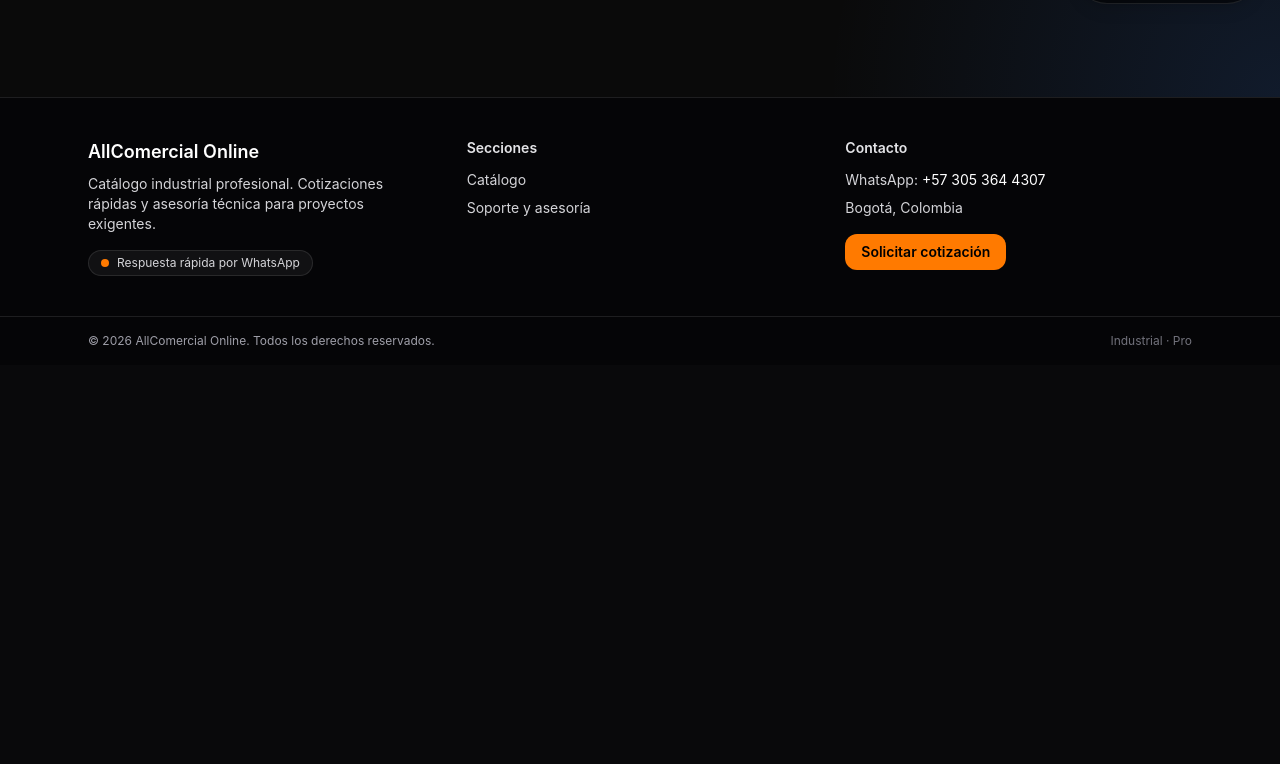
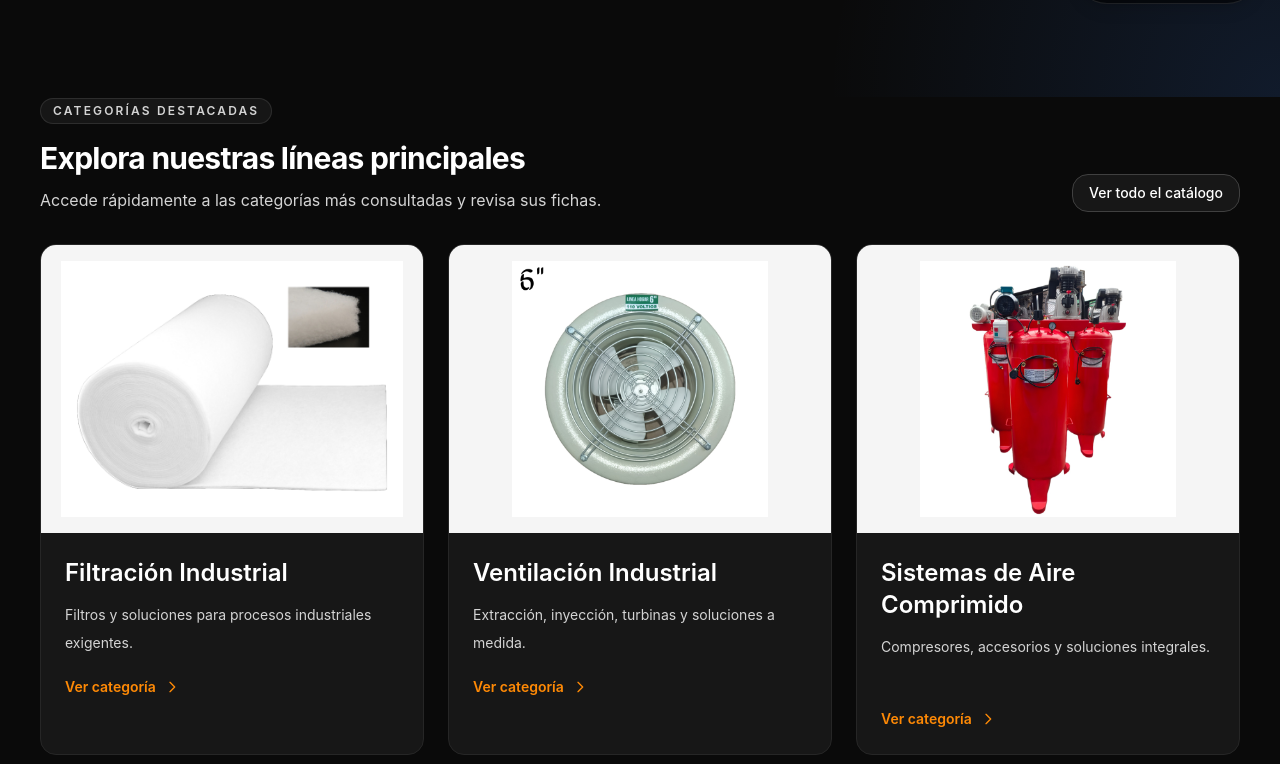
Before and after one commit to comercialairenet-max/allcomercial-pro, a Next.js app: page / in a window 1280 px wide. Shown: the part 776-1540 px from the top of the page. Before the commit the page ends 1141 px from the top, so only its background shows below. Built offline with nearby package versions, Linux system fonts and the light colour scheme.

Commit message:
feat: home con categorias destacadas

```diff
--- a/app/page.tsx
+++ b/app/page.tsx
@@ -1,6 +1,10 @@
 import Link from 'next/link'
+import { CATEGORIES } from '@/lib/catalogo'
+import Image from 'next/image'
 
 export default function Home() {
+  const destacadas = CATEGORIES.slice(0, 3)
+
   return (
     <main className="min-h-screen bg-neutral-950 text-white">
       <section className="relative overflow-hidden">
@@ -66,6 +70,90 @@ export default function Home() {
           </div>
         </div>
       </section>
+
+      <section className="mx-auto max-w-7xl px-6 pb-20 sm:px-8 lg:px-10">
+        <div className="mb-8 flex items-end justify-between gap-4">
+          <div>
+            <span className="inline-flex items-center rounded-full border border-white/10 bg-white/5 px-3 py-1 text-xs font-semibold uppercase tracking-[0.18em] text-neutral-300">
+              Categorías destacadas
+            </span>
+            <h2 className="mt-4 text-3xl font-bold tracking-tight text-white">
+              Explora nuestras líneas principales
+            </h2>
+            <p className="mt-3 max-w-2xl text-neutral-300">
+              Accede rápidamente a las categorías más consultadas y revisa sus fichas.
+            </p>
+          </div>
+
+          <Link
+            href="/catalogo"
+            className="hidden rounded-2xl border border-neutral-700 bg-neutral-900 px-4 py-2 text-sm font-medium text-white transition hover:border-neutral-500 hover:bg-neutral-800 md:inline-flex"
+          >
+            Ver todo el catálogo
+          </Link>
+        </div>
+
+        <div className="grid grid-cols-1 gap-6 md:grid-cols-2 xl:grid-cols-3">
+          {destacadas.map((cat) => (
+            <Link
+              key={cat.slug}
+              href={`/catalogo/${cat.slug}`}
+              className="group overflow-hidden rounded-2xl border border-neutral-800 bg-neutral-900 transition-all duration-300 hover:-translate-y-1 hover:border-orange-400 hover:shadow-2xl"
+            >
+              <div className="relative flex h-72 items-center justify-center overflow-hidden bg-neutral-100">
+                {cat.heroImage ? (
+                  <Image
+                    src={cat.heroImage}
+                    alt={cat.title}
+                    fill
+                    className="object-contain p-4 transition-transform duration-500 group-hover:scale-105"
+                    sizes="(max-width: 768px) 100vw, (max-width: 1280px) 50vw, 33vw"
+                  />
+                ) : (
+                  <div className="text-sm text-neutral-400">Imagen en proceso</div>
+                )}
+              </div>
+
+              <div className="p-6">
+                <h3 className="text-2xl font-semibold text-white transition-colors group-hover:text-orange-400">
+                  {cat.title}
+                </h3>
+
+                <p className="mt-3 min-h-[56px] text-sm leading-7 text-neutral-300">
+                  {cat.subtitle}
+                </p>
+
+                <div className="mt-5 inline-flex items-center gap-2 text-sm font-semibold text-orange-400 transition-all group-hover:gap-3">
+                  Ver categoría
+                  <svg
+                    className="h-4 w-4"
+                    fill="none"
+                    stroke="currentColor"
+                    viewBox="0 0 24 24"
+                    aria-hidden="true"
+                  >
+                    <path
+                      strokeLinecap="round"
+                      strokeLinejoin="round"
+                      strokeWidth={2}
+                      d="M9 5l7 7-7 7"
+                    />
+                  </svg>
+                </div>
+              </div>
+            </Link>
+          ))}
+        </div>
+
+        <div className="mt-8 md:hidden">
+          <Link
+            href="/catalogo"
+            className="inline-flex rounded-2xl border border-neutral-700 bg-neutral-900 px-4 py-2 text-sm font-medium text-white transition hover:border-neutral-500 hover:bg-neutral-800"
+          >
+            Ver todo el catálogo
+          </Link>
+        </div>
+      </section>
     </main>
   )
 }
```
